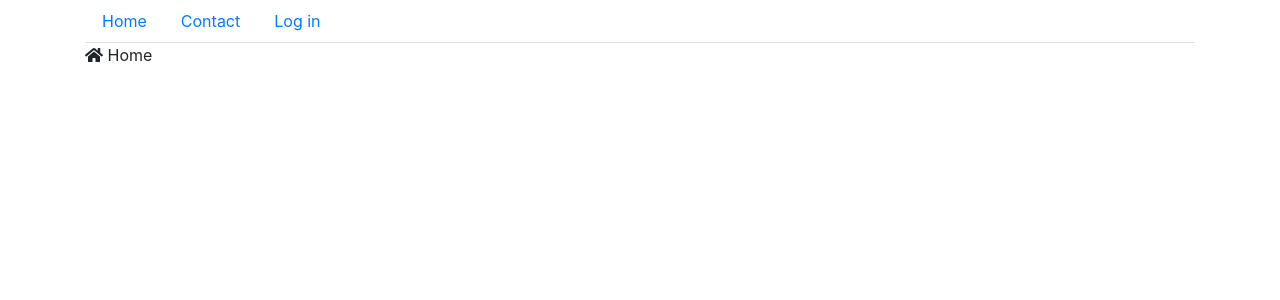
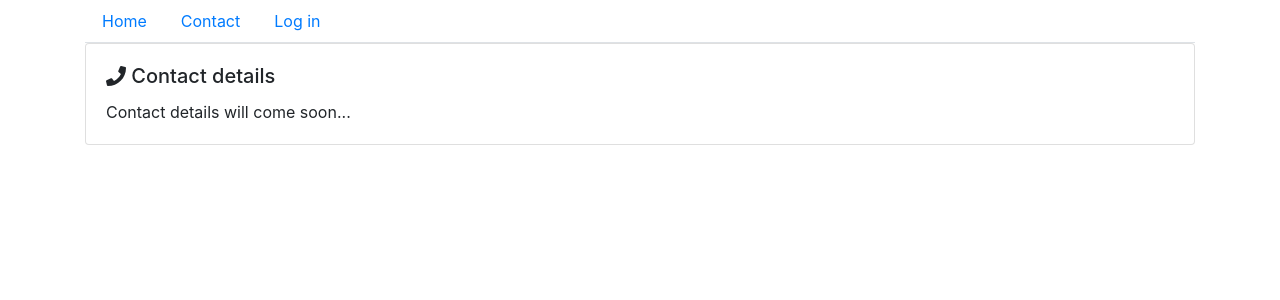
Before and after one commit to Marko997/libraryFrontEnd, a React (Create React App) app: page /#/contact in a window 1280 px wide. Shown: the top 300 px of the page. Built offline with nearby package versions, Linux system fonts and the light colour scheme.

Commit message:
Add the hash router mechanism

```diff
--- a/package.json
+++ b/package.json
@@ -14,12 +14,14 @@
     "@types/node": "^12.12.47",
     "@types/react": "^16.9.36",
     "@types/react-dom": "^16.9.8",
+    "@types/react-router-dom": "^5.1.5",
     "bootstrap": "^4.5.0",
     "jquery": "^3.5.1",
     "popper.js": "^1.16.1",
     "react": "^16.13.1",
     "react-bootstrap": "^1.0.1",
     "react-dom": "^16.13.1",
+    "react-router-dom": "^5.2.0",
     "react-scripts": "3.4.1",
     "typescript": "^3.7.5"
   },
--- /dev/null
+++ b/src/components/ContactPage/ConatactPage.tsx
@@ -0,0 +1,23 @@
+import React from 'react';
+import { Container, Card } from 'react-bootstrap';
+import { faPhone } from '@fortawesome/free-solid-svg-icons';
+import { FontAwesomeIcon } from '@fortawesome/react-fontawesome';
+
+export default class ContactPage extends React.Component{
+    render(){
+        return(
+        <Container>
+            <Card>
+                <Card.Body>
+                    <Card.Title>
+                    <FontAwesomeIcon icon={ faPhone }/> Contact details
+                    </Card.Title>
+                    <Card.Text>
+                        Contact details will come soon...
+                    </Card.Text>
+                </Card.Body>
+            </Card>
+        </Container>
+        );
+    }
+}
--- /dev/null
+++ b/src/components/ContactPage/UserLoginPage/UserLoginPage.tsx
@@ -0,0 +1,23 @@
+import React from 'react';
+import { Container, Card } from 'react-bootstrap';
+import { faSignInAlt } from '@fortawesome/free-solid-svg-icons';
+import { FontAwesomeIcon } from '@fortawesome/react-fontawesome';
+
+export default class UserLoginPage extends React.Component{
+    render(){
+        return(
+        <Container>
+            <Card>
+                <Card.Body>
+                    <Card.Title>
+                    <FontAwesomeIcon icon={ faSignInAlt }/> User Login form
+                    </Card.Title>
+                    <Card.Text>
+                        Comming soon...
+                    </Card.Text>
+                </Card.Body>
+            </Card>
+        </Container>
+        );
+    }
+}
--- a/src/components/App/App.tsx
+++ b/src/components/HomePage/HomePage.tsx
@@ -1,16 +1,16 @@
 import React from 'react';
-import './App.css';
+import './HomePage.css';
 import { Container } from 'react-bootstrap';
 import { faHome } from '@fortawesome/free-solid-svg-icons';
 import { FontAwesomeIcon } from '@fortawesome/react-fontawesome';
 
 
-function App() {
+function HomePage() {
   return (
-    <Container className="App">
+    <Container>
       <FontAwesomeIcon icon={ faHome}/> Home
     </Container>
   );
 }
 
-export default App;
+export default HomePage;
--- a/src/components/Main Manu/MainMenu.tsx
+++ b/src/components/MainManu/MainMenu.tsx
@@ -1,5 +1,6 @@
 import  React  from "react";
 import { Nav, Container } from "react-bootstrap";
+import { HashRouter, Link } from "react-router-dom";
 
 export class MainMenuItem {
     text: string = '';
@@ -43,7 +44,9 @@
         return (
             <Container>
                 <Nav variant="tabs">
+                    <HashRouter>
                     { this.state.items.map(this.makeNavLink)}
+                    </HashRouter>
                 </Nav>
             </Container>
         )
@@ -51,9 +54,10 @@
 
     private makeNavLink(item: MainMenuItem){
         return (
-        <Nav.Link href = { item.link }>
-            {item.text}
-        </Nav.Link>
+            <Link to={ item.link } className="nav-link">
+                { item.text }
+            </Link>
+
         );
     }
 }
--- a/src/index.tsx
+++ b/src/index.tsx
@@ -1,14 +1,17 @@
 import React from 'react';
 import ReactDOM from 'react-dom';
 import './index.css';
-import App from './components/App/App';
+import HomePage from './components/HomePage/HomePage';
 import * as serviceWorker from './serviceWorker';
 import 'bootstrap/dist/css/bootstrap.min.css';
 import 'jquery/dist/jquery.js';
 import 'popper.js/dist/popper.js';
 import 'bootstrap/dist/js/bootstrap.min.js';
 import '@fortawesome/fontawesome-free/css/fontawesome.min.css';
-import { MainMenu, MainMenuItem } from './components/Main Manu/MainMenu';
+import { MainMenu, MainMenuItem } from './components/MainManu/MainMenu';
+import { HashRouter, Route, Switch } from 'react-router-dom';
+import ContactPage from './components/ContactPage/ConatactPage';
+import UserLoginPage from './components/ContactPage/UserLoginPage/UserLoginPage';
 
 const menuItems = [
   new MainMenuItem("Home","/"),
@@ -19,7 +22,13 @@
 ReactDOM.render(
   <React.StrictMode>
     <MainMenu items = {menuItems}></MainMenu>
-    <App />
+    <HashRouter>
+      <Switch>
+        <Route exact path="/" component = { HomePage}/>
+        <Route exact path="/contact" component = { ContactPage}/>
+        <Route exact path="/user/login" component = { UserLoginPage}/>
+      </Switch>
+    </HashRouter>
   </React.StrictMode>,
   document.getElementById('root')
 );
```
Also changed, not shown: src/components/HomePage/HomePage.css (added), 1 other file (tests, documents, lock files or other folders).
